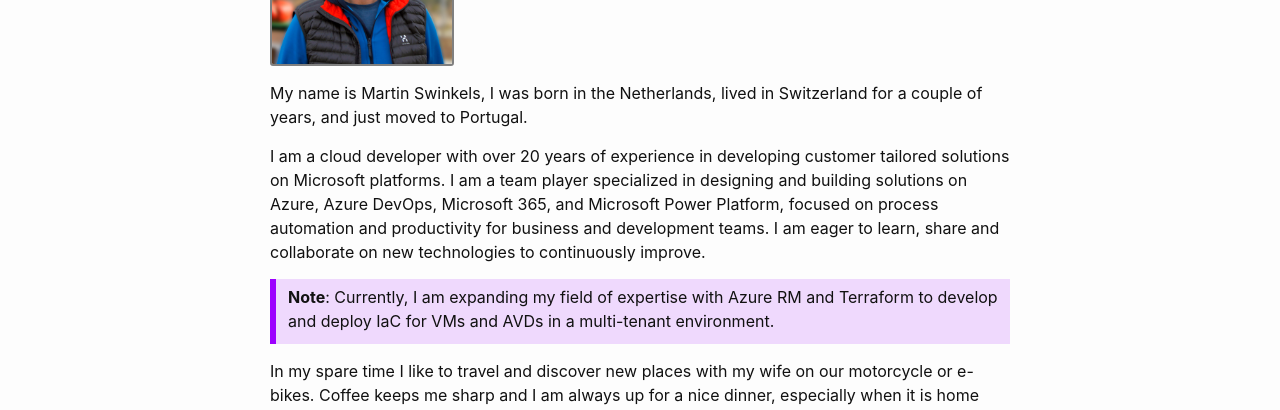
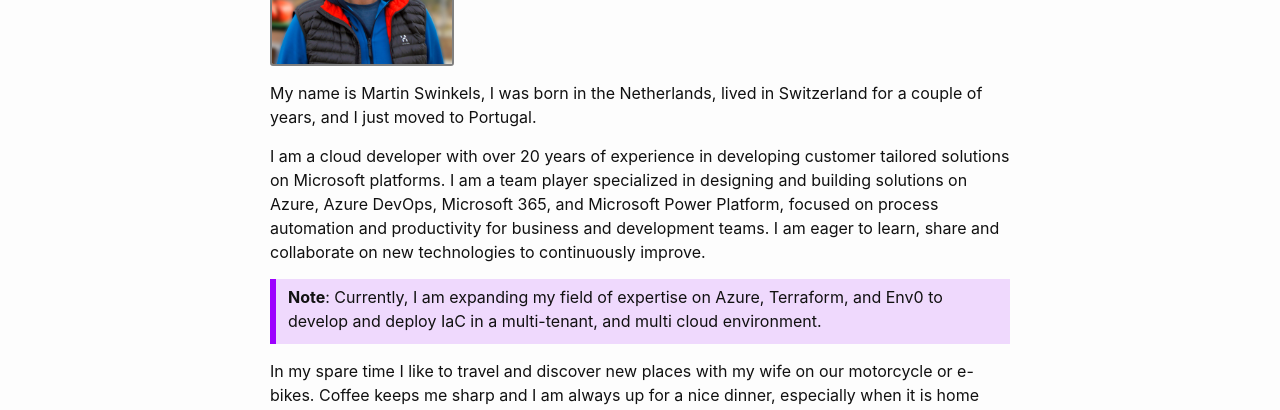
Before and after one commit to msc365/msc365.github.io, a Jekyll site: the page built from about.md, in a window 1280 px wide. Shown: the part 343-753 px from the top of the page. Built offline with Jekyll 4.4.1, drawn with Linux system fonts in a browser that asks for light colours.

Commit message:
Update about.md

```diff
--- a/about.md
+++ b/about.md
@@ -6,12 +6,12 @@
 
 <img alt="Profile picture" style="border-radius: 3px; border-color: gray; border-style: solid; border-width: 2px" src="https://msc365.eu/assets/img/msc365-profile.jpg" width="180px">
 
-My name is Martin Swinkels, I was born in the Netherlands, lived in Switzerland for a couple of years, and just moved to Portugal.
+My name is Martin Swinkels, I was born in the Netherlands, lived in Switzerland for a couple of years, and I just moved to Portugal.
 
 I am a cloud developer with over 20 years of experience in developing customer tailored solutions on Microsoft platforms. I am a team player specialized in designing and building solutions on Azure, Azure DevOps, Microsoft 365, and Microsoft Power Platform, focused on process automation and productivity for business and development teams. I am eager to learn, share and collaborate on new technologies to continuously improve.
 
 <div class="note">
-    <p><strong>Note</strong>: Currently, I am expanding my field of expertise with Azure RM and Terraform to develop and deploy IaC for VMs and AVDs in a multi-tenant environment.</p>
+    <p><strong>Note</strong>: Currently, I am expanding my field of expertise on Azure, Terraform, and Env0 to develop and deploy IaC in a multi-tenant, and multi cloud environment.</p>
 </div>
 
 In my spare time I like to travel and discover new places with my wife on our motorcycle or e-bikes. Coffee keeps me sharp and I am always up for a nice dinner, especially when it is home cooked by my lovely wife. Furthermore, I like to stay fit by working out in the gym or by taking a firm walk.
```
